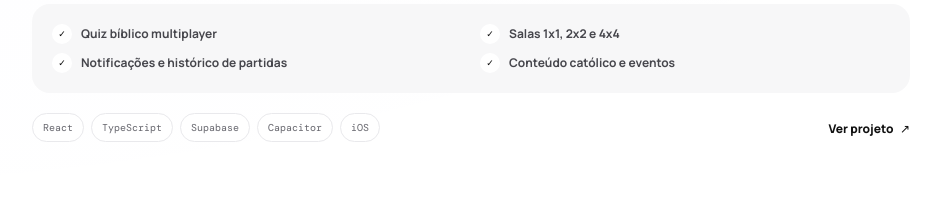
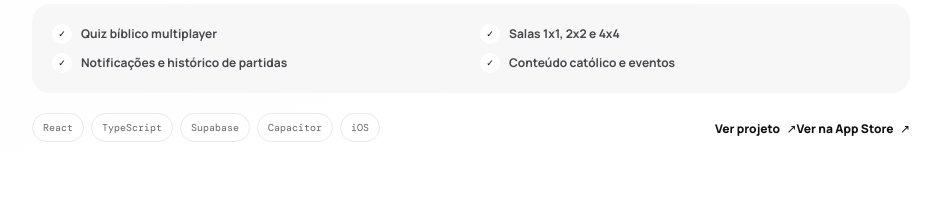
Before and after one commit to eaemacedinho/portfolio-gabriel-dev, a React (Vite) app: page / in a window 1280 px wide. Shown: the part 2700-2910 px from the top of the page, without its empty margins (320-1261 px from the left). Built offline with nearby package versions, Linux system fonts and the light colour scheme; no server answers.

Commit message:
content: add real project links and App Store case

```diff
--- a/src/data/projects.ts
+++ b/src/data/projects.ts
@@ -8,6 +8,7 @@ export type Project = {
   features: string[];
   stack: string[];
   liveUrl?: string;
+  appStoreUrl?: string;
   visual: "mobile" | "dashboard" | "website" | "grid" | "form";
   featured?: boolean;
 };
@@ -31,6 +32,7 @@ export const projects: Project[] = [
     ],
     stack: ["React", "TypeScript", "Supabase", "Capacitor", "iOS"],
     liveUrl: "https://almasparacristo.com.br",
+    appStoreUrl: "https://apps.apple.com/br/app/almas-para-cristo/id6814705411",
     visual: "mobile",
     featured: true
   },
@@ -72,6 +74,7 @@ export const projects: Project[] = [
       "Fluxo pensado para social media"
     ],
     stack: ["React", "TypeScript", "UI/UX", "Responsive"],
+    liveUrl: "https://bpreview.meuinflu.com.br/",
     visual: "grid",
     featured: true
   },
@@ -99,7 +102,7 @@ export const projects: Project[] = [
   {
     id: "solar-express-site",
     eyebrow: "05 · Site comercial",
-    title: "Solar Express — Site",
+    title: "Solar Express Site",
     description:
       "Presença digital comercial pensada para explicar serviços, gerar confiança e transformar visitas em oportunidades.",
     problem:
@@ -113,12 +116,13 @@ export const projects: Project[] = [
       "Design responsivo"
     ],
     stack: ["React", "TypeScript", "Landing Page", "SEO"],
+    liveUrl: "https://solarexpress.com.br/",
     visual: "website"
   },
   {
     id: "solar-express-crm",
     eyebrow: "06 · Sistema interno",
-    title: "Solar Express — CRM",
+    title: "Solar Express CRM",
     description:
       "Sistema interno para centralizar o acompanhamento comercial e reduzir informação espalhada entre diferentes canais.",
     problem:
@@ -132,16 +136,17 @@ export const projects: Project[] = [
       "Acompanhamento por etapas"
     ],
     stack: ["React", "TypeScript", "Database", "CRM"],
+    liveUrl: "https://crm100.solarexpress.com.br/",
     visual: "dashboard"
   },
   {
     id: "meu-influ-crm",
     eyebrow: "07 · CRM + automação",
-    title: "Meu Influ — CRM interno",
+    title: "Meu Influ CRM",
     description:
       "CRM interno da agência para acompanhar contatos, negociações e conversas com mais contexto operacional.",
     problem:
-      "Uma agência lida com muitos criadores, marcas, campanhas e conversas simultâneas — informação dispersa vira gargalo rapidamente.",
+      "Uma agência lida com muitos criadores, marcas, campanhas e conversas simultâneas. Informação dispersa vira gargalo rapidamente.",
     solution:
       "A centralização do relacionamento permite acompanhar contatos e evoluções, incluindo integrações com fluxos de WhatsApp.",
     features: [
@@ -156,7 +161,7 @@ export const projects: Project[] = [
   {
     id: "camilla-rocha-form",
     eyebrow: "08 · Formulário + dados",
-    title: "Camilla Rocha — Formulário inteligente",
+    title: "Camilla Rocha",
     description:
       "Fluxo de captação criado para organizar informações de leads de forma simples para quem preenche e útil para quem atende.",
     problem:
@@ -170,6 +175,7 @@ export const projects: Project[] = [
       "Dados prontos para atendimento"
     ],
     stack: ["React", "Forms", "Google Sheets", "Automation"],
+    liveUrl: "https://camilla.meuinflu.com.br/",
     visual: "form"
   }
 ];
```
